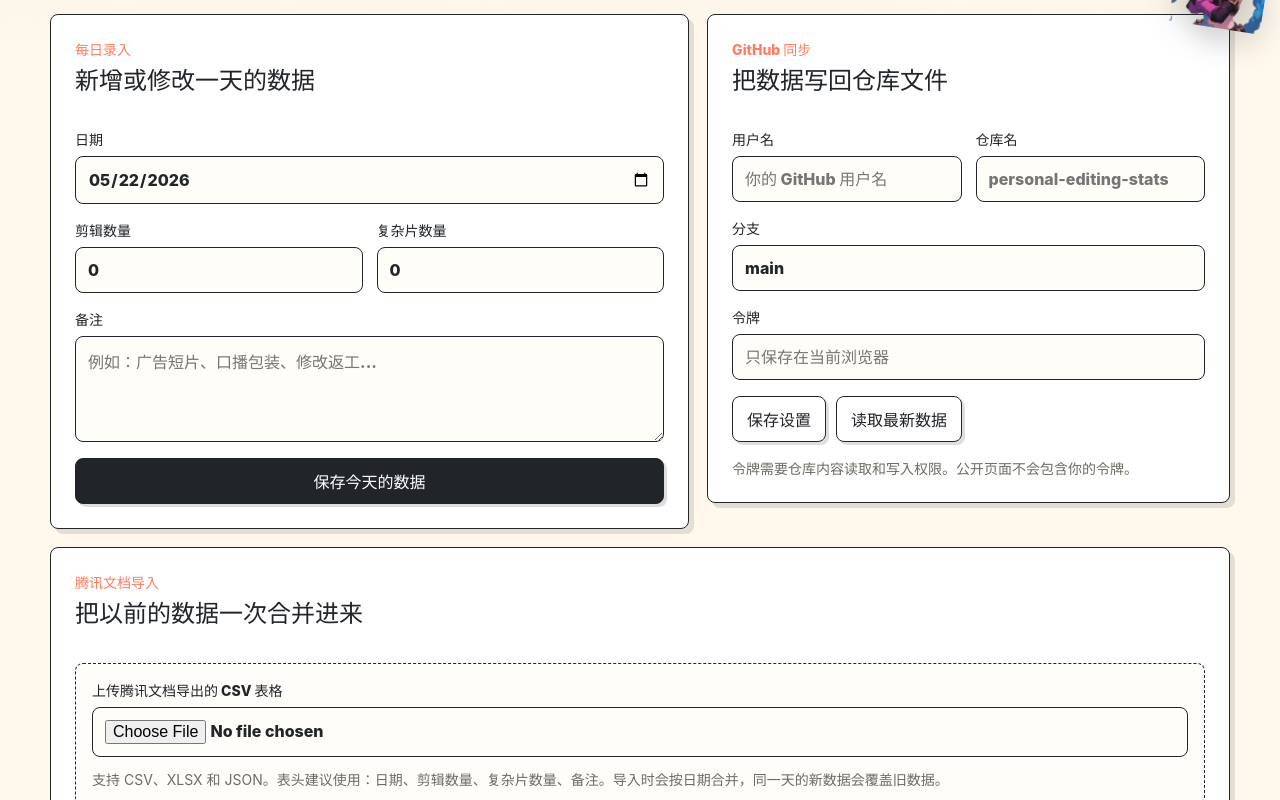
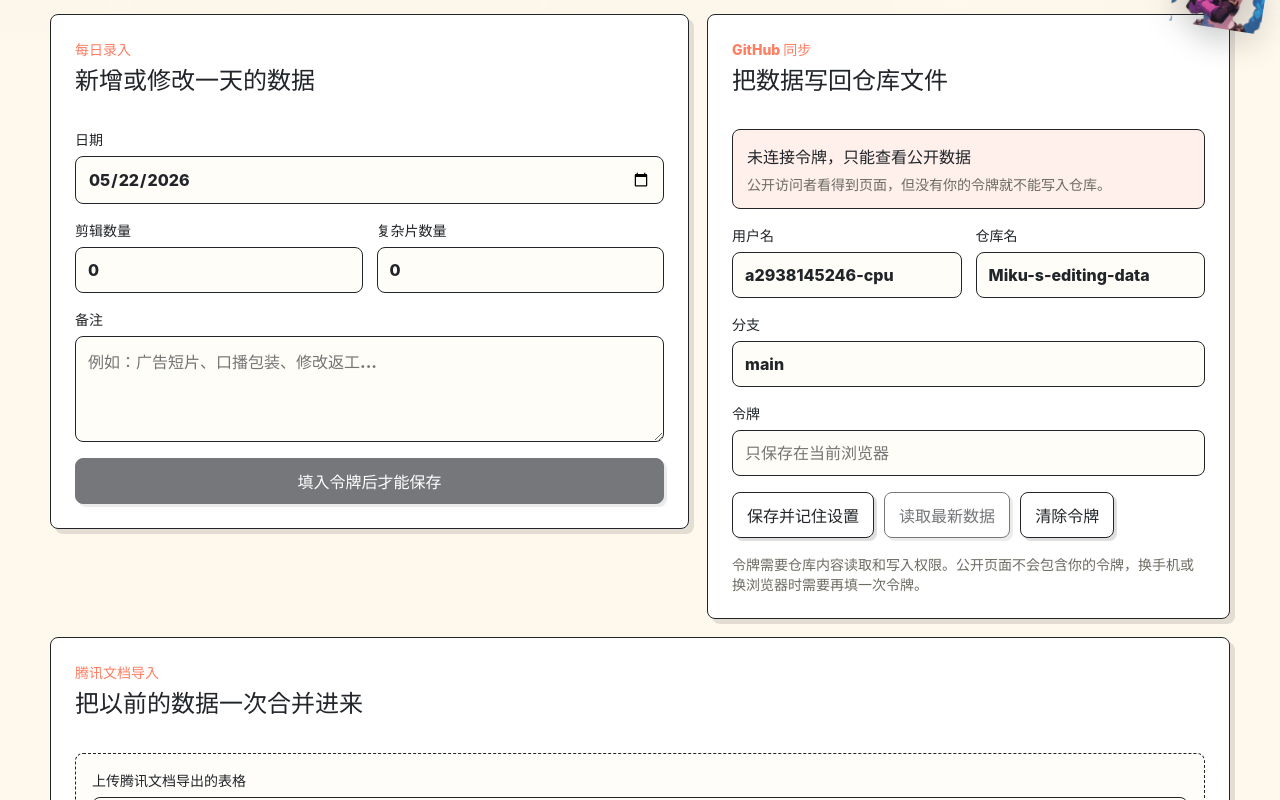
Before and after one commit to a2938145246-cpu/Miku-s-editing-data, a React (Vite) app: page / in a window 1280 px wide. Shown: the part 760-1560 px from the top of the page. Built offline with nearby package versions, Linux system fonts and the light colour scheme.

Commit message:
Improve sync permissions and spreadsheet import

```diff
--- a/src/App.css
+++ b/src/App.css
@@ -869,6 +869,32 @@ button:disabled {
   font-size: 14px;
 }
 
+.sync-state {
+  display: grid;
+  gap: 6px;
+  padding: 14px;
+  border: 1px solid var(--ink);
+  border-radius: 8px;
+  background: #fff8dc;
+}
+
+.sync-state strong {
+  color: var(--ink);
+}
+
+.sync-state span {
+  color: var(--muted);
+  font-size: 14px;
+}
+
+.sync-state.ready {
+  background: #eafff4;
+}
+
+.sync-state.locked {
+  background: #fff0ec;
+}
+
 .import-panel,
 .maintenance-panel,
 .reports-panel {
--- a/src/App.tsx
+++ b/src/App.tsx
@@ -41,8 +41,8 @@ const DATA_URL = `${import.meta.env.BASE_URL}data/editing-records.json`
 const REPORTS_URL = `${import.meta.env.BASE_URL}data/reports.json`
 const CONFIG_KEY = 'editing-stats-github-config'
 const emptyConfig: GitHubConfig = {
-  owner: '',
-  repo: '',
+  owner: 'a2938145246-cpu',
+  repo: 'Miku-s-editing-data',
   branch: 'main',
   token: '',
 }
@@ -129,7 +129,24 @@ function decodeBase64Utf8(value: string) {
 
 function readSavedConfig() {
   const savedConfig = localStorage.getItem(CONFIG_KEY)
-  return savedConfig ? (JSON.parse(savedConfig) as GitHubConfig) : emptyConfig
+  if (!savedConfig) {
+    return emptyConfig
+  }
+
+  try {
+    return { ...emptyConfig, ...(JSON.parse(savedConfig) as GitHubConfig) }
+  } catch {
+    return emptyConfig
+  }
+}
+
+function hasGitHubConfig(config: GitHubConfig) {
+  return Boolean(
+    config.owner.trim() &&
+      config.repo.trim() &&
+      config.branch.trim() &&
+      config.token.trim(),
+  )
 }
 
 async function fetchPublicRecords() {
@@ -189,19 +206,70 @@ function parseCsv(text: string) {
   return rows
 }
 
-function normalizeImportDate(value: string) {
-  const cleaned = value.trim().replace(/[年月]/g, '-').replace(/日/g, '')
-  const match = cleaned.match(/(\d{4})[-/.](\d{1,2})[-/.](\d{1,2})/)
-  if (!match) {
+function excelSerialToDateString(serial: number) {
+  if (!Number.isFinite(serial) || serial < 20000 || serial > 80000) {
     return ''
   }
+
+  const utcTime = Math.round((serial - 25569) * 86400 * 1000)
+  return getChinaDateString(new Date(utcTime))
+}
+
+function normalizeImportDate(value: unknown) {
+  if (value instanceof Date && !Number.isNaN(value.getTime())) {
+    return getChinaDateString(value)
+  }
+
+  if (typeof value === 'number') {
+    return excelSerialToDateString(value)
+  }
+
+  const text = String(value ?? '').trim()
+  if (!text) {
+    return ''
+  }
+
+  const serial = Number(text)
+  if (/^\d+(\.\d+)?$/.test(text)) {
+    const serialDate = excelSerialToDateString(serial)
+    if (serialDate) {
+      return serialDate
+    }
+    if (/^\d{8}$/.test(text)) {
+      return `${text.slice(0, 4)}-${text.slice(4, 6)}-${text.slice(6, 8)}`
+    }
+  }
+
+  const cleaned = text
+    .replace(/[年月]/g, '-')
+    .replace(/日/g, '')
+    .replace(/\s+\d{1,2}:\d{2}(:\d{2})?.*$/, '')
+  let match = cleaned.match(/(\d{4})[-/.](\d{1,2})[-/.](\d{1,2})/)
+  if (!match) {
+    match = cleaned.match(/(\d{1,2})[-/.](\d{1,2})[-/.](\d{4})/)
+    if (match) {
+      const [, month, day, year] = match
+      return `${year}-${month.padStart(2, '0')}-${day.padStart(2, '0')}`
+    }
+  }
+  if (!match) {
+    match = cleaned.match(/^(\d{1,2})[-/.](\d{1,2})$/)
+    if (match) {
+      const [, month, day] = match
+      const year = getChinaDateString(new Date()).slice(0, 4)
+      return `${year}-${month.padStart(2, '0')}-${day.padStart(2, '0')}`
+    }
+    return ''
+  }
+
   const [, year, month, day] = match
   return `${year}-${month.padStart(2, '0')}-${day.padStart(2, '0')}`
 }
 
 function findColumn(headers: string[], candidates: string[]) {
-  return headers.findIndex((header) =>
-    candidates.some((candidate) => header.includes(candidate)),
+  const normalizedHeaders = headers.map((header) => header.trim().toLowerCase())
+  return normalizedHeaders.findIndex((header) =>
+    candidates.some((candidate) => header.includes(candidate.toLowerCase())),
   )
 }
 
@@ -210,41 +278,65 @@ function parseImportedRecords(text: string) {
   return parseImportedRows(rows)
 }
 
-function parseImportedRows(rows: string[][]) {
-  if (rows.length === 0) {
-    return []
-  }
-
-  const headers = rows[0].map((header) => header.trim())
-  const dateIndex = findColumn(headers, ['日期', '时间', '日子', 'date'])
+function findHeaderInfo(rows: unknown[][]) {
+  for (let index = 0; index < Math.min(rows.length, 10); index += 1) {
+    const headers = rows[index].map((header) => String(header ?? '').trim())
+    const dateIndex = findColumn(headers, ['日期', '时间', '日子', 'date', 'day'])
     const editIndex = findColumn(headers, [
       '剪辑数量',
       '剪辑数',
       '剪辑',
       '完成数量',
       '数量',
+      'edit',
+      'count',
+      'total',
     ])
+    if (dateIndex >= 0 && editIndex >= 0) {
+      return { hasHeader: true, headerRowIndex: index, headers, dateIndex, editIndex }
+    }
+  }
+
+  return {
+    hasHeader: false,
+    headerRowIndex: -1,
+    headers: [],
+    dateIndex: 0,
+    editIndex: 1,
+  }
+}
+
+function toNumber(value: unknown) {
+  if (typeof value === 'number') {
+    return value
+  }
+  return Number(String(value ?? '').replace(/[^\d.]/g, '') || 0)
+}
+
+function parseImportedRows(rows: unknown[][]) {
+  if (rows.length === 0) {
+    return []
+  }
+
+  const headerInfo = findHeaderInfo(rows)
+  const { hasHeader, headers, dateIndex, editIndex } = headerInfo
   const complexIndex = findColumn(headers, ['复杂片数量', '复杂片', '复杂'])
   const noteIndex = findColumn(headers, ['备注', '说明', '内容', 'note'])
-  const hasHeader = dateIndex >= 0 && editIndex >= 0
-  const dataRows = hasHeader ? rows.slice(1) : rows
+  const dataRows = hasHeader ? rows.slice(headerInfo.headerRowIndex + 1) : rows
   const now = new Date().toISOString()
 
   return dataRows
     .map((row) => {
-      const date = normalizeImportDate(row[hasHeader ? dateIndex : 0] ?? '')
+      const date = normalizeImportDate(row[hasHeader ? dateIndex : 0])
       if (!date) {
         return null
       }
-      const editCount = Math.max(
-        0,
-        Number(String(row[hasHeader ? editIndex : 1] ?? '').replace(/[^\d.]/g, '') || 0),
-      )
+      const editCount = Math.max(0, toNumber(row[hasHeader ? editIndex : 1]))
       const complexCount = Math.max(
         0,
-        Number(String(row[hasHeader && complexIndex >= 0 ? complexIndex : 2] ?? '').replace(/[^\d.]/g, '') || 0),
+        toNumber(row[hasHeader && complexIndex >= 0 ? complexIndex : 2]),
       )
-      const note = row[hasHeader && noteIndex >= 0 ? noteIndex : 3] ?? ''
+      const note = String(row[hasHeader && noteIndex >= 0 ? noteIndex : 3] ?? '').trim()
 
       return {
         date,
@@ -267,16 +359,12 @@ async function parseXlsxFile(file: File) {
     firstSheet,
     {
       header: 1,
-      raw: false,
+      raw: true,
       dateNF: 'yyyy-mm-dd',
+      defval: '',
     },
   )
-  const rows = rawRows.map((row) =>
-    row.map((cell) =>
-      cell instanceof Date ? getChinaDateString(cell) : String(cell ?? '').trim(),
-    ),
-  )
-  return parseImportedRows(rows)
+  return parseImportedRows(rawRows)
 }
 
 async function fetchRecordsFromGitHub(config: GitHubConfig): Promise<GitHubFile> {
@@ -376,6 +464,7 @@ function App() {
   })
   const [status, setStatus] = useState('正在读取公开数据...')
   const [isSaving, setIsSaving] = useState(false)
+  const isGitHubReady = hasGitHubConfig(config)
 
   useEffect(() => {
     fetchPublicRecords()
@@ -386,6 +475,10 @@ function App() {
       .catch((error: Error) => setStatus(error.message))
     fetchReports().then(setReports)
   }, [])
+
+  useEffect(() => {
+    localStorage.setItem(CONFIG_KEY, JSON.stringify(config))
+  }, [config])
 
   const today = getChinaDateString(new Date())
   const todayRecord = records.find((record) => record.date === today)
@@ -454,12 +547,37 @@ function App() {
     ),
   )
 
+  function requireGitHubConnection() {
+    if (isGitHubReady) {
+      return true
+    }
+
+    setStatus('请先在 GitHub 同步区域填好令牌。没有令牌的浏览器只能查看，不能保存或导入。')
+    return false
+  }
+
   function saveConfig() {
     localStorage.setItem(CONFIG_KEY, JSON.stringify(config))
-    setStatus('GitHub 设置已保存在当前浏览器')
+    setStatus(
+      isGitHubReady
+        ? 'GitHub 设置已保存在当前浏览器，下次打开会自动带出来'
+        : '已记住用户名、仓库名和分支；填入令牌后就可以保存数据',
+    )
+  }
+
+  function clearConfig() {
+    const nextConfig = { ...emptyConfig }
+    setConfig(nextConfig)
+    setFileSha(undefined)
+    localStorage.setItem(CONFIG_KEY, JSON.stringify(nextConfig))
+    setStatus('已清除当前浏览器保存的令牌，页面现在只能查看数据')
   }
 
   async function pullGitHubRecords() {
+    if (!requireGitHubConnection()) {
+      return
+    }
+
     try {
       setStatus('正在从 GitHub 读取最新数据...')
       const githubFile = await fetchRecordsFromGitHub(config)
@@ -472,9 +590,8 @@ function App() {
   }
 
   async function syncRecordsToGitHub(nextRecords: EditingRecord[], successText: string) {
-    if (!config.owner || !config.repo || !config.branch || !config.token) {
-      setStatus('已在页面中更新，请补全 GitHub 设置后再同步到仓库')
-      return
+    if (!requireGitHubConnection()) {
+      return false
     }
 
     setIsSaving(true)
@@ -497,8 +614,10 @@ function App() {
       setRecords(mergedRecords)
       setFileSha(nextSha)
       setStatus(successText)
+      return true
     } catch (error) {
       setStatus((error as Error).message)
+      return false
     } finally {
       setIsSaving(false)
     }
@@ -508,9 +627,8 @@ function App() {
     nextRecords: EditingRecord[],
     successText: string,
   ) {
-    if (!config.owner || !config.repo || !config.branch || !config.token) {
-      setStatus('已在页面中更新，请补全 GitHub 设置后再同步到仓库')
-      return
+    if (!requireGitHubConnection()) {
+      return false
     }
 
     setIsSaving(true)
@@ -526,8 +644,10 @@ function App() {
       )
       setFileSha(nextSha)
       setStatus(successText)
+      return true
     } catch (error) {
       setStatus((error as Error).message)
+      return false
     } finally {
       setIsSaving(false)
     }
@@ -535,6 +655,9 @@ function App() {
 
   async function handleSubmit(event: FormEvent<HTMLFormElement>) {
     event.preventDefault()
+    if (!requireGitHubConnection()) {
+      return
+    }
 
     const editCount = Math.max(0, Number(form.editCount))
     const complexCount = Math.max(0, Number(form.complexCount))
@@ -557,22 +680,21 @@ function App() {
       createdAt: existingRecord?.createdAt ?? now,
       updatedAt: now,
     }
-    const nextRecords = normalizeRecords([
-      ...records.filter((record) => record.date !== form.date),
-      nextRecord,
-    ])
-
-    setRecords(nextRecords)
-    await syncRecordsToGitHub(
+    const saved = await syncRecordsToGitHub(
       [nextRecord],
       '已保存到 GitHub，GitHub Pages 会稍后自动更新',
     )
-    if (config.owner && config.repo && config.branch && config.token) {
+    if (saved) {
       setForm({ ...defaultForm, date: form.date })
     }
   }
 
   async function importRecordsFromFile(file: File) {
+    if (!requireGitHubConnection()) {
+      return
+    }
+
+    try {
       const fileName = file.name.toLowerCase()
       const importedRecords = fileName.endsWith('.xlsx') || fileName.endsWith('.xls')
         ? normalizeRecords(await parseXlsxFile(file))
@@ -605,15 +727,25 @@ function App() {
         label: `撤销导入 ${file.name}`,
         records,
       })
-    setRecords(mergedRecords)
-    setStatus(`已导入 ${importedRecords.length} 天数据，请同步到 GitHub 保存`)
-    await saveAllRecordsToGitHub(
+      const saved = await saveAllRecordsToGitHub(
         mergedRecords,
         `已导入并同步 ${importedRecords.length} 天数据`,
       )
+      if (saved) {
+        setRecords(mergedRecords)
+      }
+    } catch (error) {
+      setStatus(
+        `导入失败：${(error as Error).message || '文件格式没有识别出来，请确认是腾讯文档导出的表格'}`,
+      )
+    }
   }
 
   async function deleteRecordsByRange() {
+    if (!requireGitHubConnection()) {
+      return
+    }
+
     if (!deleteRange.startDate || !deleteRange.endDate) {
       setStatus('请选择要删除的开始日期和结束日期')
       return
@@ -648,22 +780,32 @@ function App() {
       label: `撤销删除 ${deleteRange.startDate} 到 ${deleteRange.endDate}`,
       records,
     })
-    setRecords(nextRecords)
-    await saveAllRecordsToGitHub(
+    const saved = await saveAllRecordsToGitHub(
       nextRecords,
       `已删除 ${matchedRecords.length} 天数据，并同步到 GitHub`,
     )
+    if (saved) {
+      setRecords(nextRecords)
+    }
   }
 
   async function undoLastDataChange() {
     if (!restorePoint) {
       return
     }
+    if (!requireGitHubConnection()) {
+      return
+    }
     const previousRecords = restorePoint.records
+    const saved = await saveAllRecordsToGitHub(
+      previousRecords,
+      '已撤销并同步到 GitHub',
+    )
+    if (saved) {
       setRecords(previousRecords)
       setStatus(`已${restorePoint.label}`)
       setRestorePoint(null)
-    await saveAllRecordsToGitHub(previousRecords, '已撤销并同步到 GitHub')
+    }
   }
 
   function exportRecords(format: 'json' | 'csv') {
@@ -849,8 +991,16 @@ function App() {
               onChange={(event) => setForm({ ...form, note: event.target.value })}
             />
           </label>
-          <button className="primary-button" type="submit" disabled={isSaving}>
-            {isSaving ? '同步中...' : '保存今天的数据'}
+          <button
+            className="primary-button"
+            type="submit"
+            disabled={isSaving || !isGitHubReady}
+          >
+            {isSaving
+              ? '同步中...'
+              : isGitHubReady
+                ? '保存今天的数据'
+                : '填入令牌后才能保存'}
           </button>
         </form>
 
@@ -859,11 +1009,19 @@ function App() {
             <p>GitHub 同步</p>
             <h2>把数据写回仓库文件</h2>
           </div>
+          <div className={`sync-state ${isGitHubReady ? 'ready' : 'locked'}`}>
+            <strong>{isGitHubReady ? '当前浏览器已连接，可保存数据' : '未连接令牌，只能查看公开数据'}</strong>
+            <span>
+              {isGitHubReady
+                ? '用户名、仓库名、分支和令牌都会记在这台设备的浏览器里。'
+                : '公开访问者看得到页面，但没有你的令牌就不能写入仓库。'}
+            </span>
+          </div>
           <div className="form-row">
             <label>
               用户名
               <input
-                placeholder="你的 GitHub 用户名"
+                placeholder="a2938145246-cpu"
                 value={config.owner}
                 onChange={(event) =>
                   setConfig({ ...config, owner: event.target.value.trim() })
@@ -873,7 +1031,7 @@ function App() {
             <label>
               仓库名
               <input
-                placeholder="personal-editing-stats"
+                placeholder="Miku-s-editing-data"
                 value={config.repo}
                 onChange={(event) =>
                   setConfig({ ...config, repo: event.target.value.trim() })
@@ -903,14 +1061,17 @@ function App() {
           </label>
           <div className="button-row">
             <button type="button" onClick={saveConfig}>
-              保存设置
+              保存并记住设置
             </button>
-            <button type="button" onClick={pullGitHubRecords}>
+            <button type="button" onClick={pullGitHubRecords} disabled={!isGitHubReady}>
               读取最新数据
+            </button>
+            <button type="button" onClick={clearConfig}>
+              清除令牌
             </button>
           </div>
           <p className="helper-text">
-            令牌需要仓库内容读取和写入权限。公开页面不会包含你的令牌。
+            令牌需要仓库内容读取和写入权限。公开页面不会包含你的令牌，换手机或换浏览器时需要再填一次令牌。
           </p>
         </section>
       </section>
@@ -922,9 +1083,10 @@ function App() {
         </div>
         <div className="import-box">
           <label>
-            上传腾讯文档导出的 CSV 表格
+            上传腾讯文档导出的表格
             <input
               accept=".csv,.xlsx,.xls,.json,text/csv,application/json"
+              disabled={!isGitHubReady || isSaving}
               type="file"
               onChange={(event) => {
                 const file = event.target.files?.[0]
@@ -936,7 +1098,7 @@ function App() {
             />
           </label>
           <p className="helper-text">
-            支持 CSV、XLSX 和 JSON。表头建议使用：日期、剪辑数量、复杂片数量、备注。导入时会按日期合并，同一天的新数据会覆盖旧数据。
+            支持 CSV、XLSX、XLS 和 JSON。表头建议使用：日期、剪辑数量、复杂片数量、备注。导入时会按日期合并，同一天的新数据会覆盖旧数据。
           </p>
         </div>
       </section>
@@ -978,11 +1140,15 @@ function App() {
               </label>
             </div>
             <div className="button-row">
-              <button type="button" onClick={() => void deleteRecordsByRange()}>
+              <button
+                type="button"
+                disabled={!isGitHubReady || isSaving}
+                onClick={() => void deleteRecordsByRange()}
+              >
                 删除范围内数据
               </button>
               <button
-                disabled={!restorePoint}
+                disabled={!restorePoint || !isGitHubReady || isSaving}
                 type="button"
                 onClick={() => void undoLastDataChange()}
               >
```
Also changed, not shown: 1 other file (tests, documents, lock files or other folders). Lines whose indentation alone changed are shown as unchanged.
